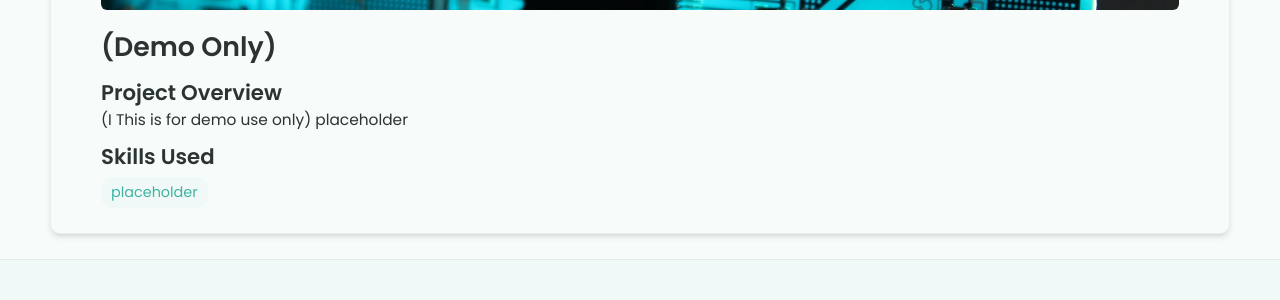
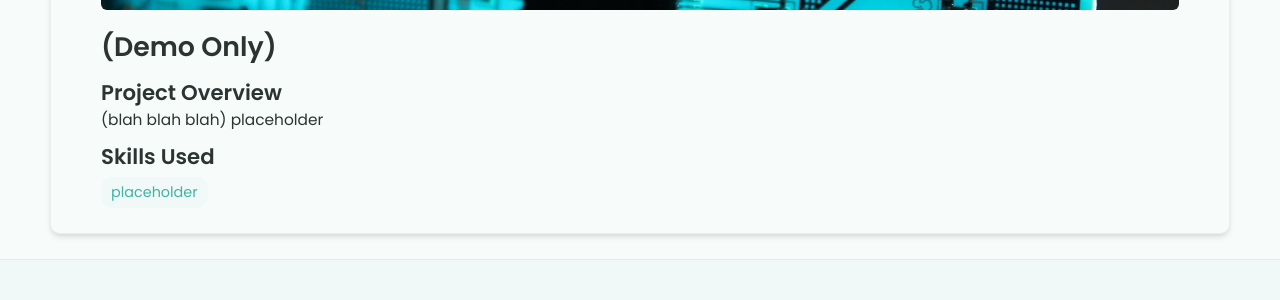
Before and after one commit to renemarin/renemarin.github.io, a Jekyll site: the page built from _projects/demo-project/index.md, in a window 1280 px wide. Shown: the part 480-780 px from the top of the page. Built offline with Jekyll 4.4.1, drawn with Linux system fonts in a browser that asks for light colours.

Commit message:
Update index.md

```diff
--- a/_projects/demo-project/index.md
+++ b/_projects/demo-project/index.md
@@ -1,7 +1,7 @@
 ---
 layout: post
 title: (Demo Only)
-description:  (I This is for demo use only)
+description:  (blah blah blah)
     placeholder
 skills:
   - placeholder
```
